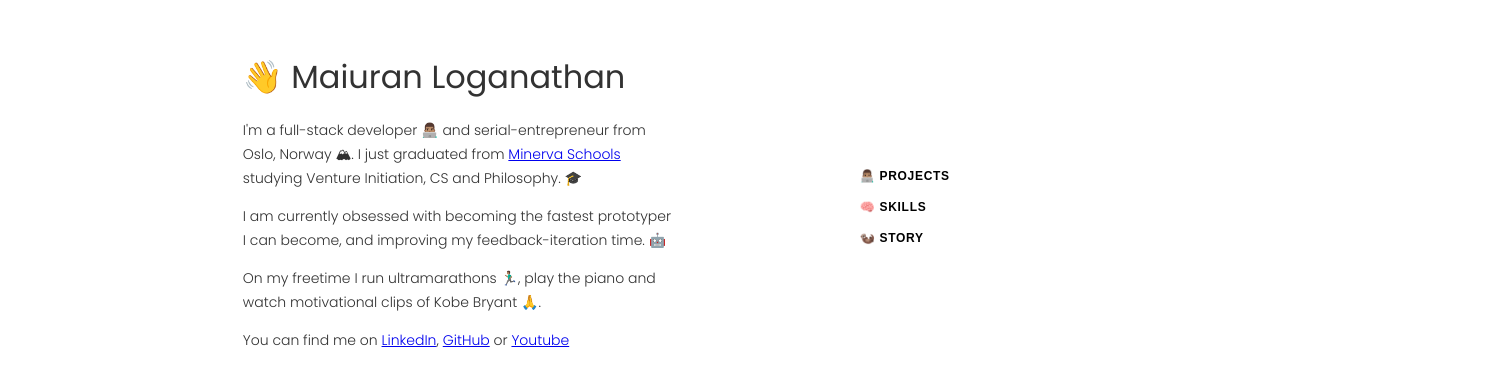
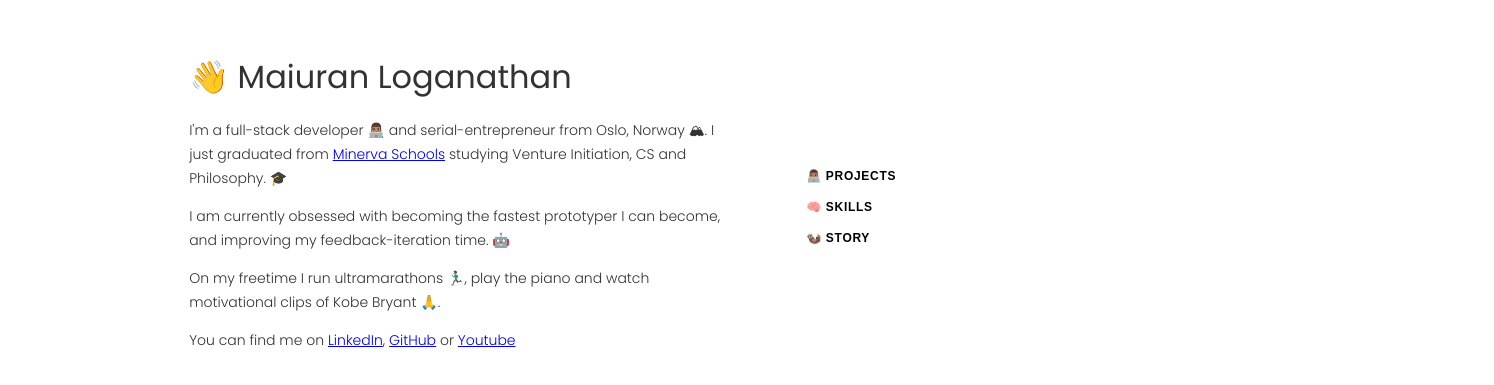
Before and after one commit to Maiuran1404/maiuran1404.github.io, a React (Create React App) app: page / in a window 1280 px wide. Shown: the part 193-578 px from the top of the page, 1494 px wide, since content can reach past the window. Built offline with nearby package versions, Linux system fonts and the light colour scheme.

Commit message:
mayoo saturday commmit

```diff
--- a/src/containers/Home.scss
+++ b/src/containers/Home.scss
@@ -29,11 +29,11 @@ body {
       gap: 10% 0%;
 
       .hero-content {
-        width: 50%;
-        padding-left: 30%;
+        width: 140%;
+        padding-left: 0%;
 
         .hero-content-inner {
-          width: 160%;
+          width: 70%;
           color: #323232;
           margin: 0 auto;
           h1 {
```
